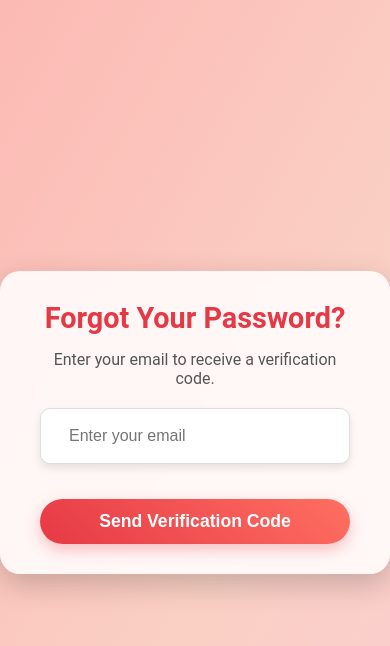
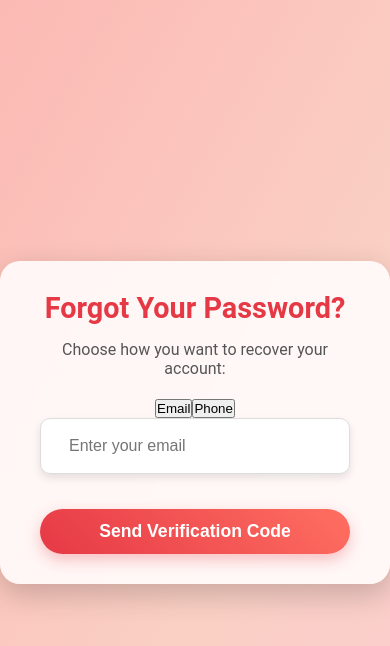
Before and after one commit to ayoubmorchid/bookhaven, a React (Create React App) app: page /forget-password in a window 390 px wide. Shown: the top 646 px of the page. Built offline with nearby package versions, Linux system fonts and the light colour scheme.

Commit message:
Add email and phone recovery options

```diff
--- a/src/pages/ForgetPassword.jsx
+++ b/src/pages/ForgetPassword.jsx
@@ -2,7 +2,9 @@ import React, { useState, useEffect } from "react";
 import "../style/ForgetPassword.css";
 
 const ForgetPassword = () => {
+  const [method, setMethod] = useState("email"); // حالة لاختيار الطريقة
   const [email, setEmail] = useState("");
+  const [phone, setPhone] = useState("");
   const [message, setMessage] = useState("");
   const [error, setError] = useState("");
   const [timer, setTimer] = useState(0); // عداد بالثواني
@@ -11,15 +13,23 @@ const ForgetPassword = () => {
   const handleSendCode = (e) => {
     e.preventDefault();
 
-    if (!email) {
+    if (method === "email") {
+      if (!email || !/\S+@\S+\.\S+/.test(email)) {
         setError("Please enter a valid email.");
         return;
       }
+      setMessage("Verification code sent to your email.");
+    } else if (method === "phone") {
+      if (!phone || !/^\+\d{10,15}$/.test(phone)) {
+        setError("Please enter a valid phone number (e.g., +1234567890).");
+        return;
+      }
+      setMessage("Verification code sent to your phone.");
+    }
 
-    setMessage("Verification code sent to your email.");
     setError("");
     setCanResend(false);
-    setTimer(60);
+    setTimer(60); // تعيين عداد الوقت
   };
 
   useEffect(() => {
@@ -40,10 +50,26 @@ const ForgetPassword = () => {
     <div className="forget-password-page">
       <div className="container">
         <h2>Forgot Your Password?</h2>
-        <p>Enter your email to receive a verification code.</p>
-        {message && <p className="success-message">{message}</p>}
-        {error && <p className="error-message">{error}</p>}
+        <p>Choose how you want to recover your account:</p>
+        {/* خيارات الاسترجاع */}
+        <div className="method-selection">
+          <button
+            className={`method-button ${method === "email" ? "active" : ""}`}
+            onClick={() => setMethod("email")}
+          >
+            Email
+          </button>
+          <button
+            className={`method-button ${method === "phone" ? "active" : ""}`}
+            onClick={() => setMethod("phone")}
+          >
+            Phone
+          </button>
+        </div>
+
         <form onSubmit={handleSendCode}>
+          {/* إدخال البريد الإلكتروني */}
+          {method === "email" && (
             <div className="input-group">
               <label htmlFor="email">
                 <i className="fa fa-envelope"></i>
@@ -57,10 +83,32 @@ const ForgetPassword = () => {
                 required
               />
             </div>
+          )}
+
+          {/* إدخال رقم الهاتف */}
+          {method === "phone" && (
+            <div className="input-group">
+              <label htmlFor="phone">
+                <i className="fa fa-phone"></i>
+              </label>
+              <input
+                type="tel"
+                id="phone"
+                placeholder="Enter your phone number"
+                value={phone}
+                onChange={(e) => setPhone(e.target.value)}
+                required
+              />
+            </div>
+          )}
+
           <button type="submit" className="reset-button" disabled={!canResend}>
             {canResend ? "Send Verification Code" : `Resend in ${timer}s`}
           </button>
         </form>
+
+        {message && <p className="success-message">{message}</p>}
+        {error && <p className="error-message">{error}</p>}
       </div>
     </div>
   );
```
Lines whose indentation alone changed are shown as unchanged.
